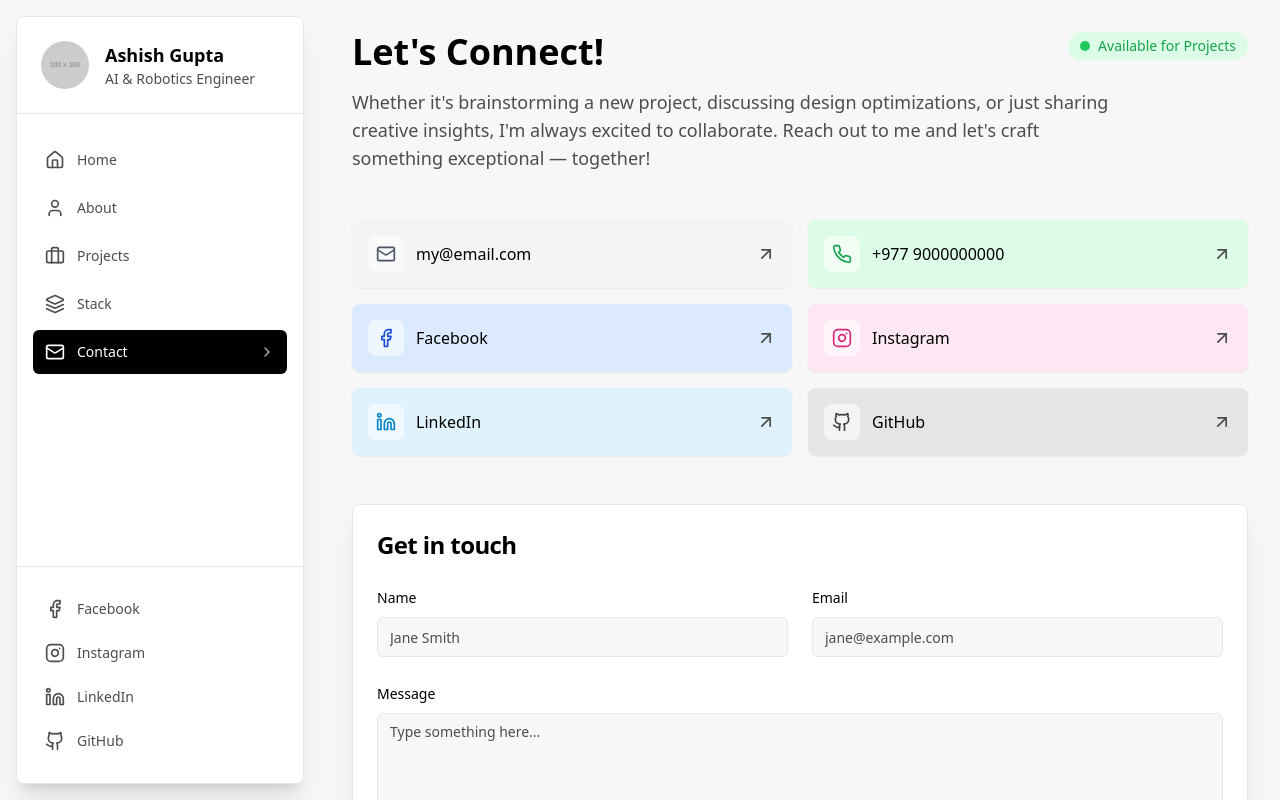
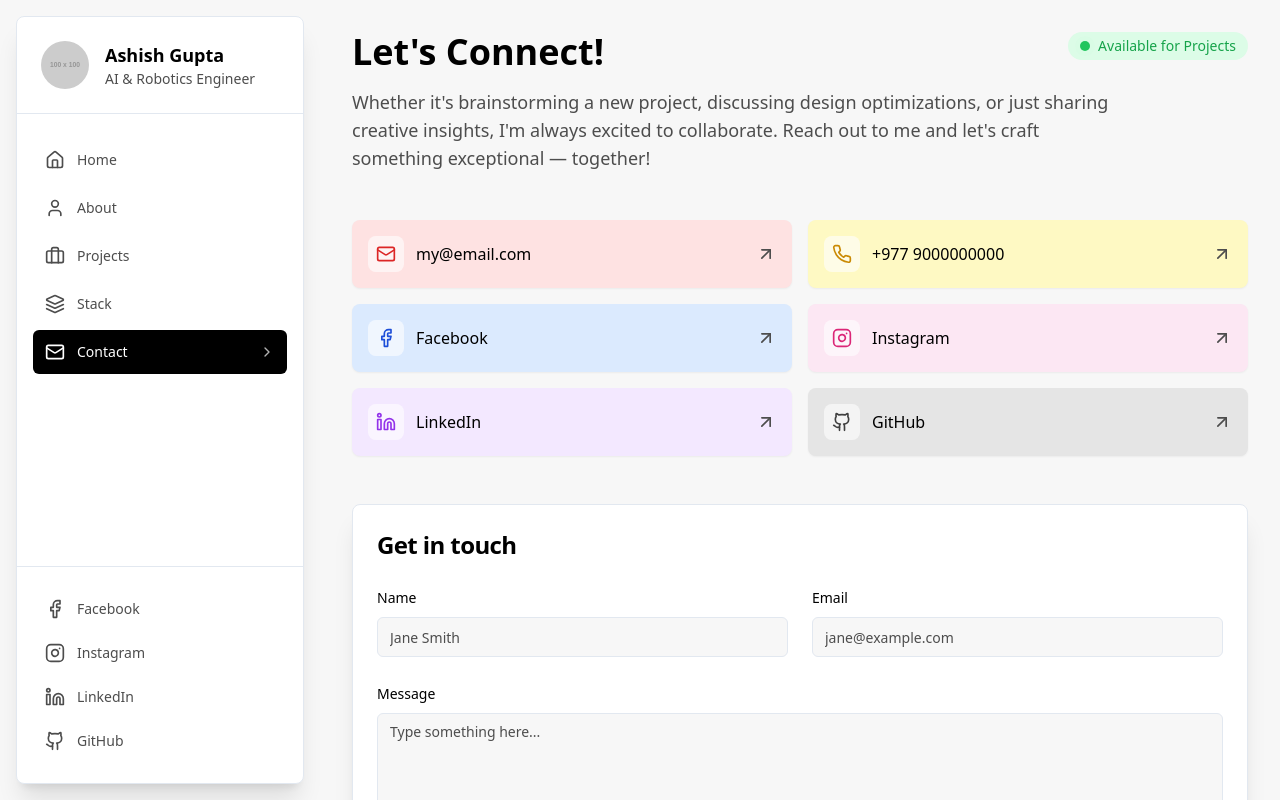
Before and after one commit to haitomnsg/haitomnsPortfolio, a React app: page /contact in a window 1280 px wide. Shown: the top 800 px of the page. Built offline with nearby package versions, Linux system fonts and the light colour scheme; the HTML template or start-up script is replaced by a standard one; a web font is replaced by a local one.

Commit message:
[dyad] Updated color themes for specific contact links - wrote 1 file(s)

```diff
--- a/src/pages/Contact.tsx
+++ b/src/pages/Contact.tsx
@@ -5,7 +5,7 @@ import { Form, FormControl, FormField, FormItem, FormLabel, FormMessage } from "
 import { Input } from "@/components/ui/input";
 import { Textarea } from "@/components/ui/textarea";
 import { zodResolver } from "@hookform/resolvers/zod";
-import { Mail, Phone, Facebook, Instagram, Linkedin, Github, ArrowUpRight } from "lucide-react"; // Updated icons
+import { Mail, Phone, Facebook, Instagram, Linkedin, Github, ArrowUpRight } from "lucide-react";
 import { useForm } from "react-hook-form";
 import * as z from "zod";
 
@@ -16,42 +16,42 @@ const contactLinks = [
     icon: Mail,
     text: "my@email.com",
     href: "mailto:my@email.com",
-    bgColor: "bg-gray-100",
-    iconColor: "text-gray-600"
+    bgColor: "bg-red-100",      // Changed to red theme
+    iconColor: "text-red-600"   // Changed to red theme
   },
   {
     icon: Phone,
     text: "+977 9000000000",
     href: "tel:+9779000000000",
-    bgColor: "bg-green-100",
-    iconColor: "text-green-600"
+    bgColor: "bg-yellow-100",   // Changed to yellow theme
+    iconColor: "text-yellow-600" // Changed to yellow theme
   },
   {
     icon: Facebook,
     text: "Facebook",
-    href: "#", // Replace with your Facebook link
+    href: "#",
     bgColor: "bg-blue-100",
     iconColor: "text-blue-700"
   },
   {
     icon: Instagram,
     text: "Instagram",
-    href: "#", // Replace with your Instagram link
-    bgColor: "bg-pink-100", // Using pink for Instagram's vibe
+    href: "#",
+    bgColor: "bg-pink-100",
     iconColor: "text-pink-600"
   },
   {
     icon: Linkedin,
     text: "LinkedIn",
-    href: "#", // Replace with your LinkedIn link
-    bgColor: "bg-sky-100", // Using sky blue for LinkedIn
-    iconColor: "text-sky-600"
+    href: "#",
+    bgColor: "bg-purple-100",  // Changed to purple theme
+    iconColor: "text-purple-600" // Changed to purple theme
   },
   {
     icon: Github,
     text: "GitHub",
-    href: "#", // Replace with your GitHub link
-    bgColor: "bg-neutral-200", // Using a neutral dark for GitHub
+    href: "#",
+    bgColor: "bg-neutral-200",
     iconColor: "text-neutral-700"
   },
 ];
```
